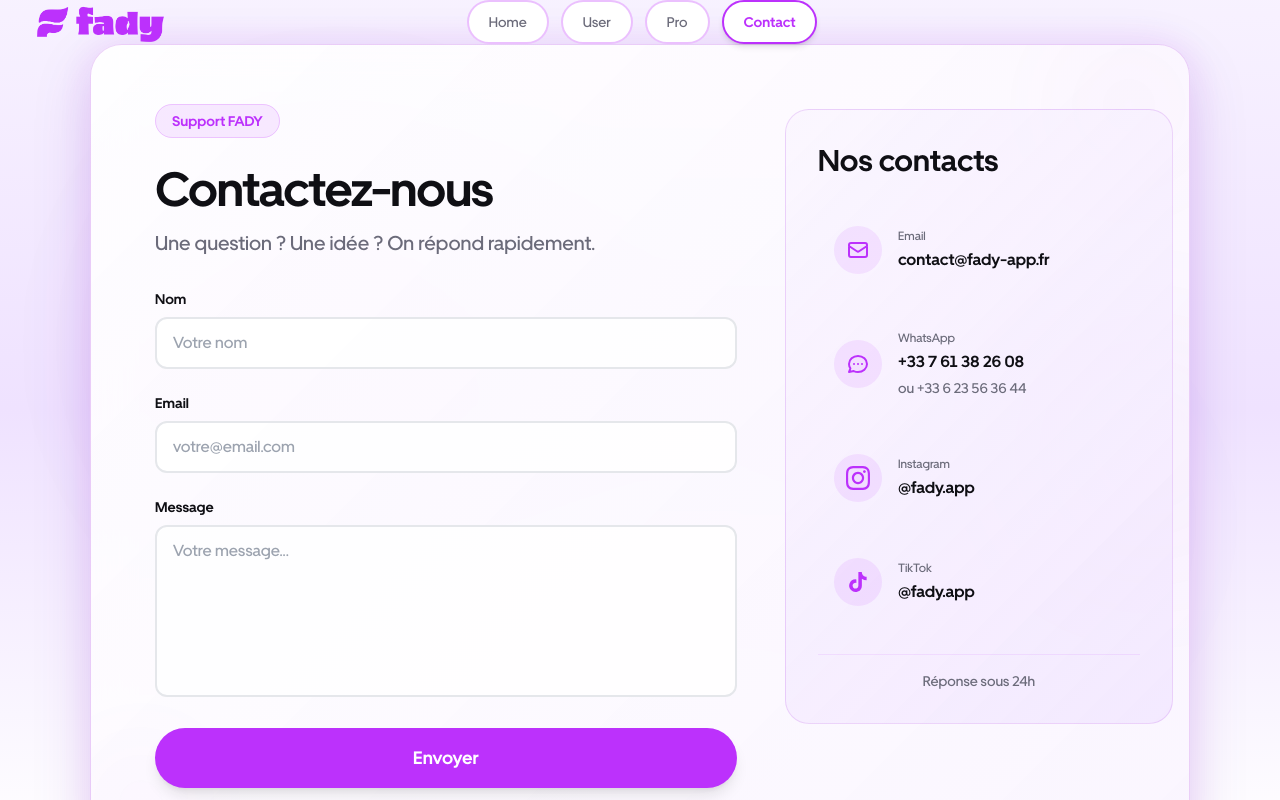
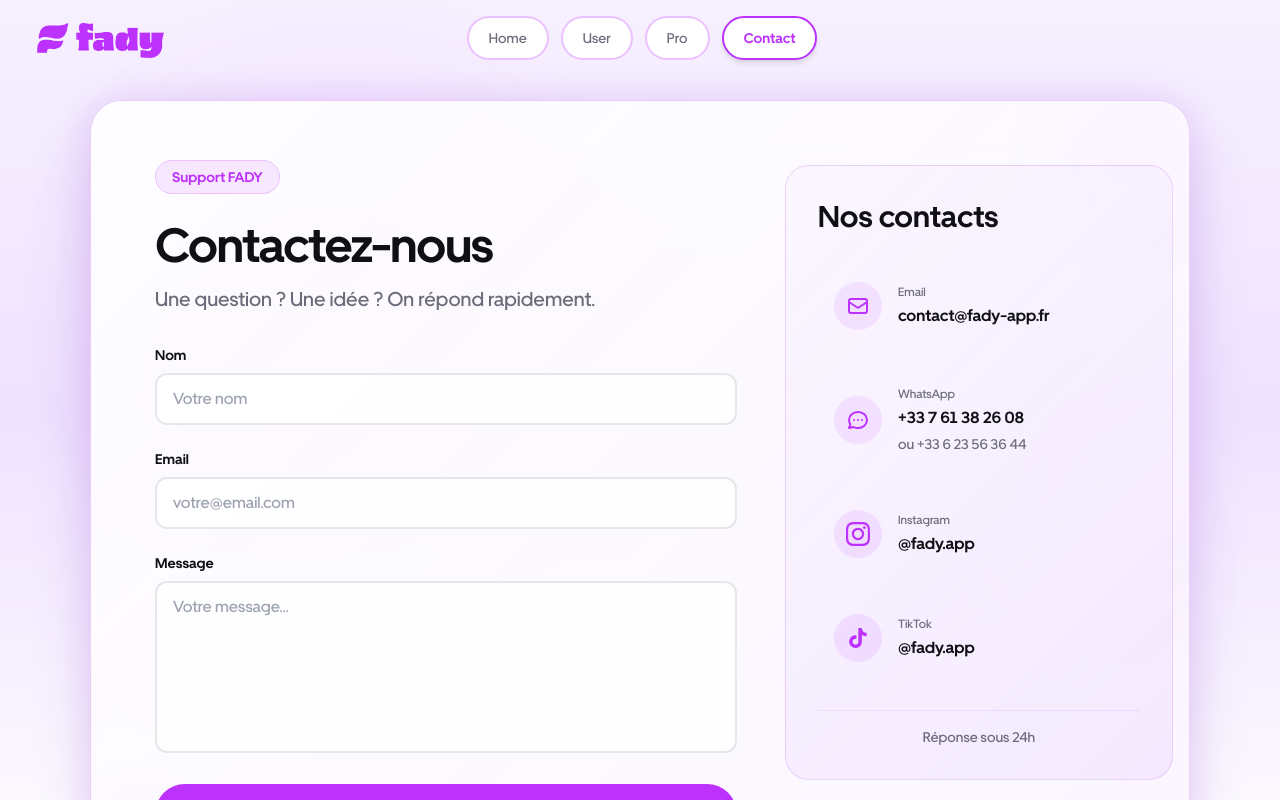
Before and after one commit to Zidixx/fady-landing-page, a Next.js app: page /contact in a window 1280 px wide. Shown: the top 800 px of the page. Built offline with nearby package versions, Linux system fonts and the light colour scheme.

Commit message:
update hero section

```diff
--- a/app/contact/page.tsx
+++ b/app/contact/page.tsx
@@ -31,8 +31,10 @@ export default function Contact() {
   };
 
   return (
-    <section className="relative overflow-hidden min-h-screen -mt-20 pt-20" style={{
+    <section className="relative overflow-hidden min-h-screen" style={{
       background: 'linear-gradient(to bottom, #F8F3FF 0%, #EFE2FF 50%, #FFFFFF 100%)',
+      marginTop: '-80px',
+      paddingTop: '100px',
     }}>
       {/* Blobs décoratifs en arrière-plan */}
       <div className="absolute inset-0 overflow-hidden pointer-events-none">
@@ -44,7 +46,7 @@ export default function Contact() {
         }}></div>
       </div>
 
-      <div className="container mx-auto px-4 sm:px-6 lg:px-8 relative z-10">
+      <div className="container mx-auto px-4 sm:px-6 lg:px-8 relative z-10 pt-12 md:pt-16 lg:pt-20">
         <div className="max-w-[1100px] mx-auto">
           {/* Grande Card Premium */}
           <div className="relative rounded-[32px] p-8 md:p-12 lg:p-16 overflow-hidden" style={{
--- a/app/page.tsx
+++ b/app/page.tsx
@@ -8,8 +8,10 @@ export default function Home() {
   return (
     <>
       {/* Hero Section - Premium */}
-      <section className="relative -mt-20 pt-20 pb-20 md:pb-32 lg:pb-40 overflow-hidden min-h-screen" style={{
+      <section className="relative pb-20 md:pb-32 lg:pb-40 overflow-hidden min-h-screen" style={{
         background: 'linear-gradient(to bottom, #F8F3FF 0%, #EFE2FF 50%, #FFFFFF 100%)',
+        marginTop: '-80px',
+        paddingTop: '100px',
       }}>
         <div className="container mx-auto px-4 sm:px-6 lg:px-8 relative z-10 pt-12 md:pt-16 lg:pt-20">
           <div className="max-w-7xl mx-auto">
--- a/app/pro/page.tsx
+++ b/app/pro/page.tsx
@@ -10,7 +10,7 @@ export default function ProApp() {
       <div style={{
         background: 'linear-gradient(to bottom, #F8F3FF 0%, #EFE2FF 50%, #FFFFFF 100%)',
         marginTop: '-80px',
-        paddingTop: '80px',
+        paddingTop: '100px',
       }}>
         {/* Hero Section - Editorial Style */}
         <section className="pt-12 md:pt-16 pb-8 md:pb-12 relative z-10">
--- a/app/user/page.tsx
+++ b/app/user/page.tsx
@@ -9,7 +9,7 @@ export default function UserApp() {
       <div style={{
         background: 'linear-gradient(to bottom, #F8F3FF 0%, #EFE2FF 50%, #FFFFFF 100%)',
         marginTop: '-80px',
-        paddingTop: '80px',
+        paddingTop: '100px',
       }}>
         {/* Hero Section */}
         <section className="py-8 md:py-12 relative z-10">
@@ -21,9 +21,18 @@ export default function UserApp() {
                   La nouvelle façon<br />
                   de réserver ton coiffeur
                 </h1>
-                <p className="text-lg text-gray-text mb-4 font-medium">
-                  🏠 Salon ou domicile • ⚡ Dispo immédiate • 🚀 Réservation express
-                </p>
+                <div className="text-lg text-gray-text mb-4 font-medium">
+                  {/* Mobile: Chaque feature sur une ligne */}
+                  <div className="md:hidden space-y-2">
+                    <div>🏠 Salon ou domicile</div>
+                    <div>⚡ Dispo immédiate</div>
+                    <div>🚀 Réservation express</div>
+                  </div>
+                  {/* Desktop: Une seule ligne avec séparateurs */}
+                  <div className="hidden md:block">
+                    🏠 Salon ou domicile • ⚡ Dispo immédiate • 🚀 Réservation express
+                  </div>
+                </div>
                 <p className="text-xl text-gray-text mb-8">
                   FADY te connecte aux meilleurs coiffeurs près de toi, en quelques secondes.
                 </p>
--- a/components/Header.tsx
+++ b/components/Header.tsx
@@ -11,7 +11,7 @@ export default function Header() {
 
   return (
     <header
-      className="sticky md:relative top-0 z-50 relative"
+      className="fixed md:fixed top-0 left-0 right-0 z-[9999] w-full min-h-[80px]"
     >
       {/* Fond dégradé hero sur mobile uniquement */}
       <div
@@ -24,9 +24,17 @@ export default function Header() {
         }}
       ></div>
 
-      <nav className="container mx-auto px-4 md:px-4 sm:px-6 lg:px-8 relative z-10">
-        {/* Mobile: Container avec hauteur fixe */}
-        <div className="flex md:flex items-center justify-between h-16 md:h-auto">
+      {/* Fond transparent sur desktop uniquement - sans flou */}
+      <div
+        className="hidden md:block absolute inset-0"
+        style={{
+          background: 'transparent',
+        }}
+      ></div>
+
+      <nav className="container mx-auto px-4 md:px-4 sm:px-6 lg:px-8 relative z-10 py-4 md:py-4">
+        {/* Mobile: Container avec hauteur fixe - Logo à gauche, Burger à droite */}
+        <div className="flex items-center justify-between h-16 md:h-auto">
           {/* Logo en haut à gauche */}
           <div className="flex-shrink-0">
             <Link href="/" className="block hover:opacity-80 transition-opacity">
@@ -89,12 +97,8 @@ export default function Header() {
             </Link>
           </div>
 
-          {/* Espace pour équilibrer avec le logo - Caché sur mobile */}
-          <div className="hidden md:block flex-shrink-0 w-32"></div>
-        </div>
-
-        {/* Mobile Menu Button - Aligné à droite */}
-        <div className="md:hidden">
+          {/* Mobile Menu Button - Aligné à droite dans le même flex container */}
+          <div className="md:hidden flex-shrink-0">
             <button
               onClick={() => setMobileMenuOpen(!mobileMenuOpen)}
               className="w-12 h-12 flex items-center justify-center rounded-full bg-white/20 backdrop-blur-sm text-fady-purple transition-all hover:bg-white/30"
@@ -111,10 +115,21 @@ export default function Header() {
             </button>
           </div>
 
-        {/* Mobile Menu - Centré avec nouveau style */}
+          {/* Espace pour équilibrer avec le logo - Caché sur mobile */}
+          <div className="hidden md:block flex-shrink-0 w-32"></div>
+        </div>
+
+        {/* Mobile Menu - Overlay + Items centrés */}
         {mobileMenuOpen && (
-          <div className="md:hidden mt-4 flex flex-col items-center space-y-3">
-            <div className="w-full max-w-[360px] space-y-3">
+          <>
+            {/* Overlay */}
+            <div
+              className="md:hidden fixed inset-0 bg-black/20 backdrop-blur-sm z-[-1]"
+              onClick={() => setMobileMenuOpen(false)}
+            ></div>
+            {/* Menu centré */}
+            <div className="md:hidden mt-4 flex flex-col items-center space-y-3 relative z-10">
+              <div className="w-full max-w-[90%] space-y-3">
               <Link
                 href="/"
                 onClick={() => setMobileMenuOpen(false)}
@@ -173,6 +188,7 @@ export default function Header() {
               </Link>
               </div>
             </div>
+          </>
         )}
       </nav>
     </header>
```
Lines whose indentation alone changed are shown as unchanged.
